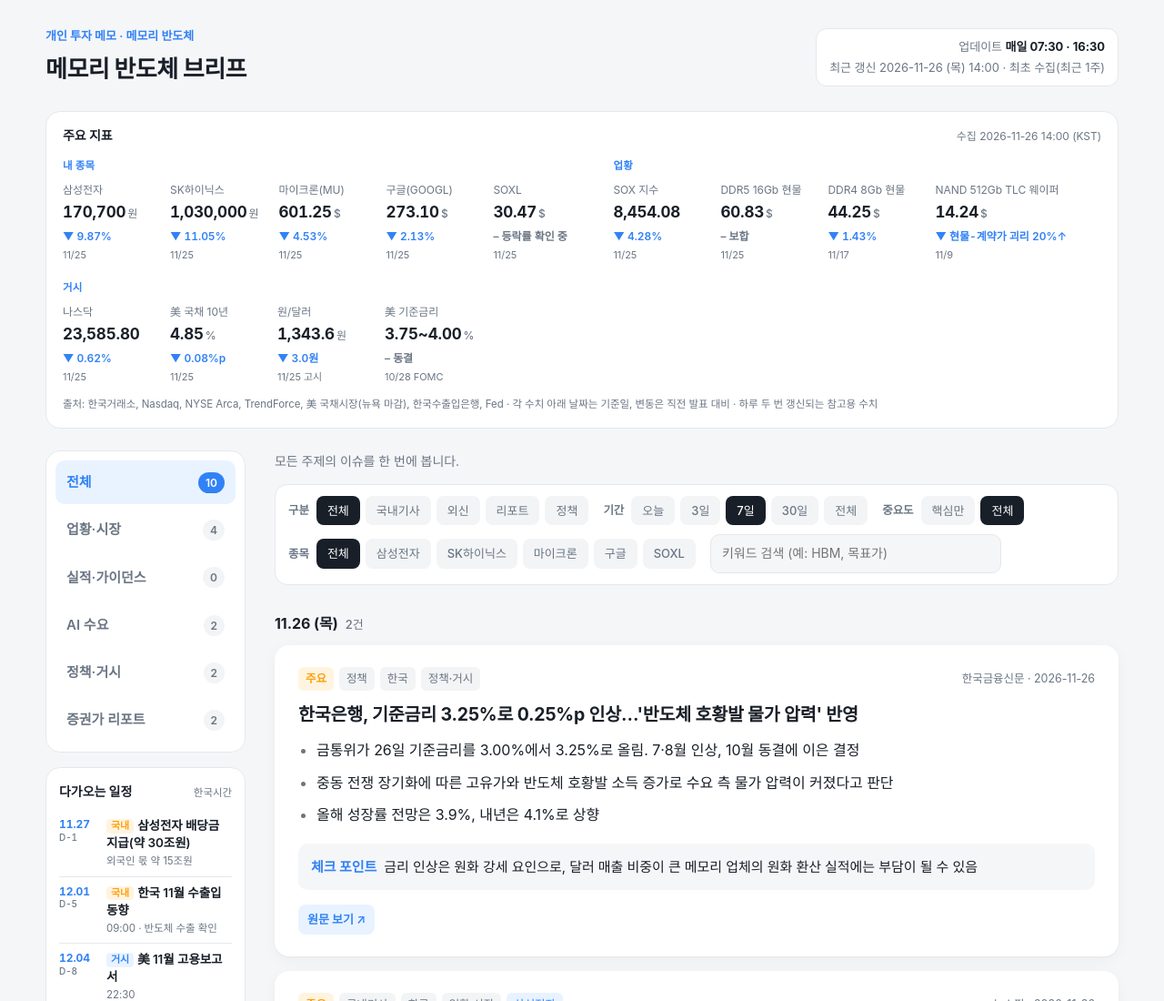
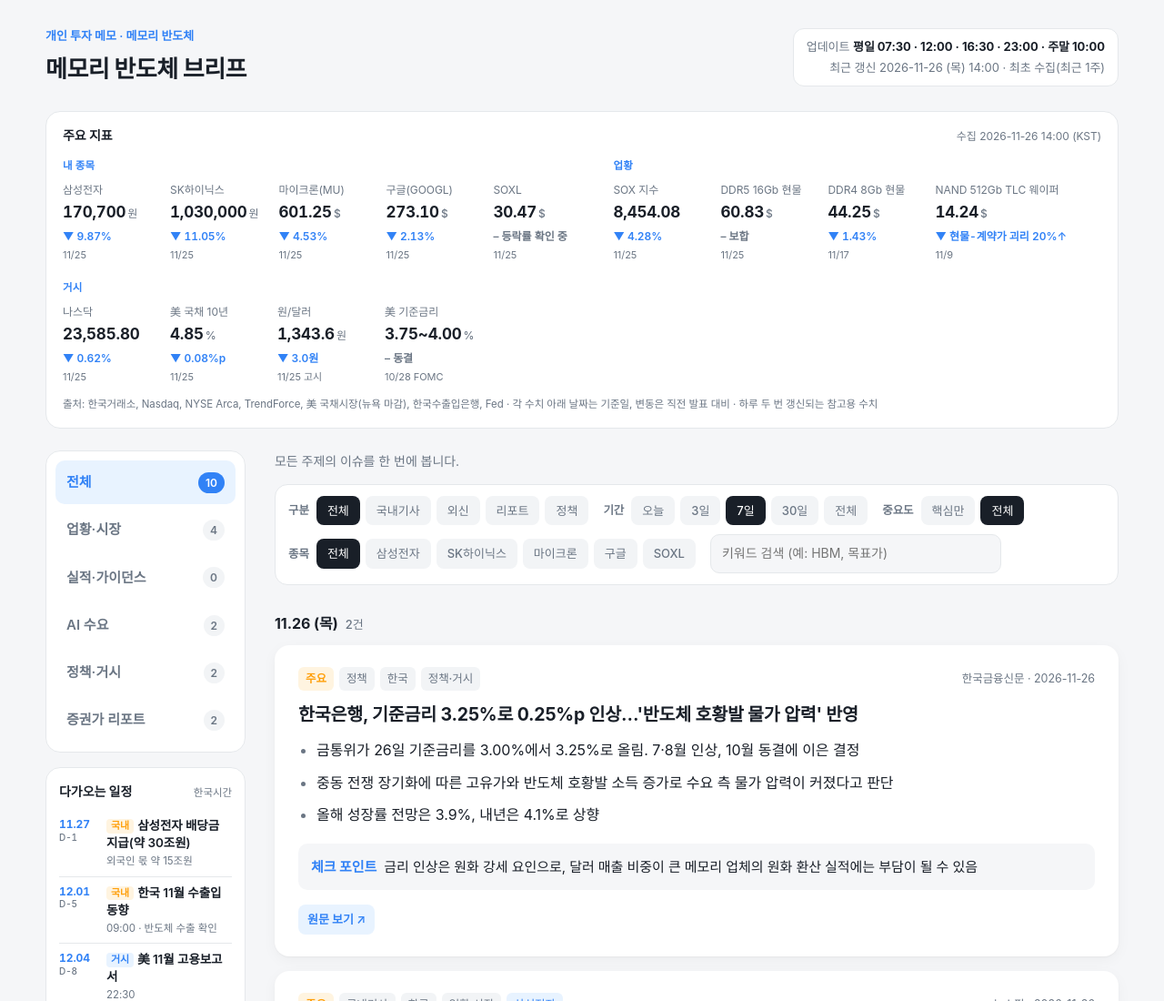
Before and after one commit to vlakd0401-cyber/memory-brief, a plain HTML site: page index.html in a window 1280 px wide. Shown: the top 1100 px of the page at 91% size. Drawn offline with Linux system fonts and the light colour scheme; a web font is replaced by a local one.

Commit message:
자동 갱신 규칙(AUTOMATION.md) 추가, 갱신 주기 표기
Co-Authored-By: Claude Opus 5.5 <noreply@anthropic.com>
Claude-Session: https://claude.ai/code/session_014j3YqJpiSGHiVzshdHarAh

```diff
--- a/index.html
+++ b/index.html
@@ -112,7 +112,7 @@ footer{margin-top:36px;font-size:12.5px;color:var(--ink-2)}
       <div class="eyebrow">개인 투자 메모 · 메모리 반도체</div>
       <h1>메모리 반도체 브리프</h1>
     </div>
-    <div class="status" id="status">업데이트 <b>매일 07:30 · 16:30</b><br><span id="last">불러오는 중…</span></div>
+    <div class="status" id="status">업데이트 <b>평일 07:30 · 12:00 · 16:30 · 23:00 · 주말 10:00</b><br><span id="last">불러오는 중…</span></div>
   </header>
 
   <section class="ticker" id="ticker" hidden aria-label="주요 지표"></section>
```
Also changed, not shown: 2 other files.
